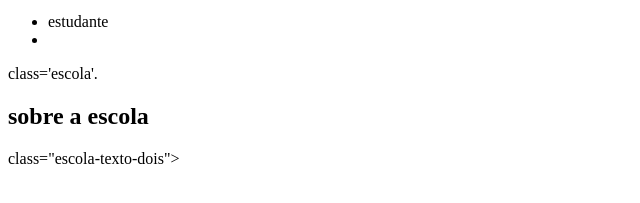
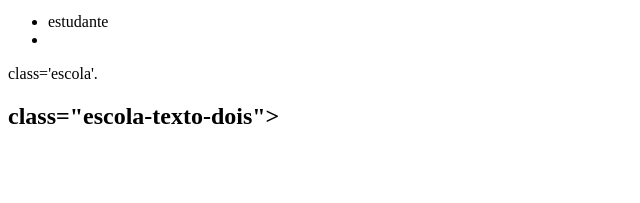
Before and after one commit to viclorgustavo/vic, a plain HTML site: page index.html in a window 1280 px wide. Shown: the part 29-232 px from the top of the page, without its empty margins (0-640 px from the left). Drawn offline with Linux system fonts and the light colour scheme.

Commit message:
Update index.html

```diff
--- a/index.html
+++ b/index.html
@@ -19,7 +19,8 @@
   </ul>
 </head>
     <section>class='escola'.
-        <h2 class="ESCOLA TITULO"> sobre a escola</h2>
+        <div class="escola-conteudo">
+           <h2 class=
         <p class="ESCOLA-TEXTO-UM">
             class="escola-texto-dois"> </p>
         <img class='escola imagem" src="./Higt School-bro.png" alt="préido da escola"
```
